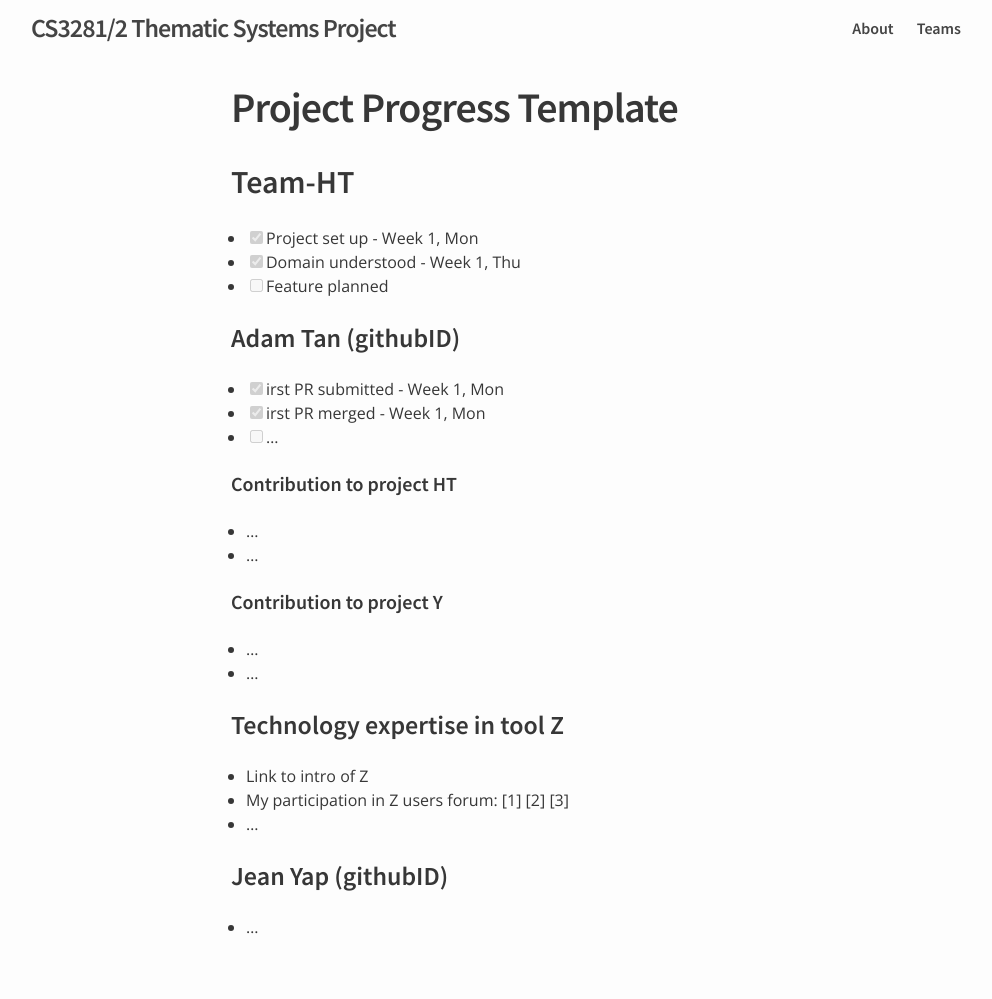
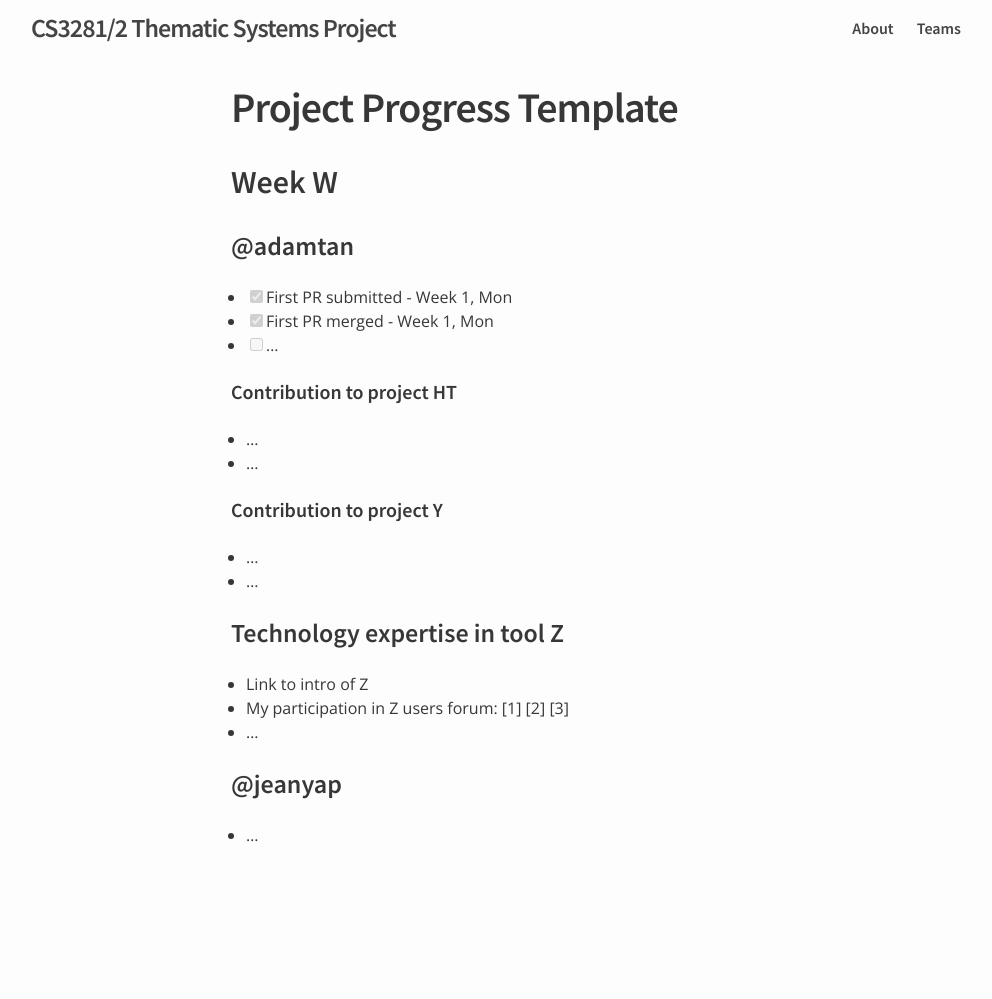
Before and after one commit to nus-oss/cs3281-AY1516S2-website, a Jekyll site: the page built from about/project_progress.md, in a window 1280 px wide. Shown: the whole page, without its empty margins (139-1131 px from the left). Built offline with Jekyll 4.4.1, drawn with Linux system fonts in a browser that asks for light colours; after the commit the page ends 907 px from its top, so only the background shows below that.

Commit message:
Clarify the interaction between the team template and the project progress template.

```diff
--- a/about/project_progress.md
+++ b/about/project_progress.md
@@ -4,28 +4,25 @@ title: Project Progress Template
 permalink: /about/project_progress/
 ---
 
-## Team-HT
-* [x] Project set up - Week 1, Mon
-* [x] Domain understood - Week 1, Thu
-* [ ] Feature planned
+## Week W
 
-### Adam Tan (githubID)
-* [x] irst PR submitted - Week 1, Mon
-* [x] irst PR merged - Week 1, Mon
-* [ ] ...
+### @adamtan
+ * [x] First PR submitted - Week 1, Mon
+ * [x] First PR merged - Week 1, Mon
+ * [ ] ...
 
 #### Contribution to project HT
-* ...
-* ...
+ * ...
+ * ...
 
 #### Contribution to project Y
-* ...
-* ...
+ * ...
+ * ...
 
 ### Technology expertise in tool Z
-* Link to intro of Z
-* My participation in Z users forum: [1] [2] [3]
-* ...
+ * Link to intro of Z
+ * My participation in Z users forum: [1] [2] [3]
+ * ...
 
-### Jean Yap (githubID)
-* ...
+### @jeanyap
+ * ...
```
Also changed, not shown: teams/_template.md (+14 -8 lines).
